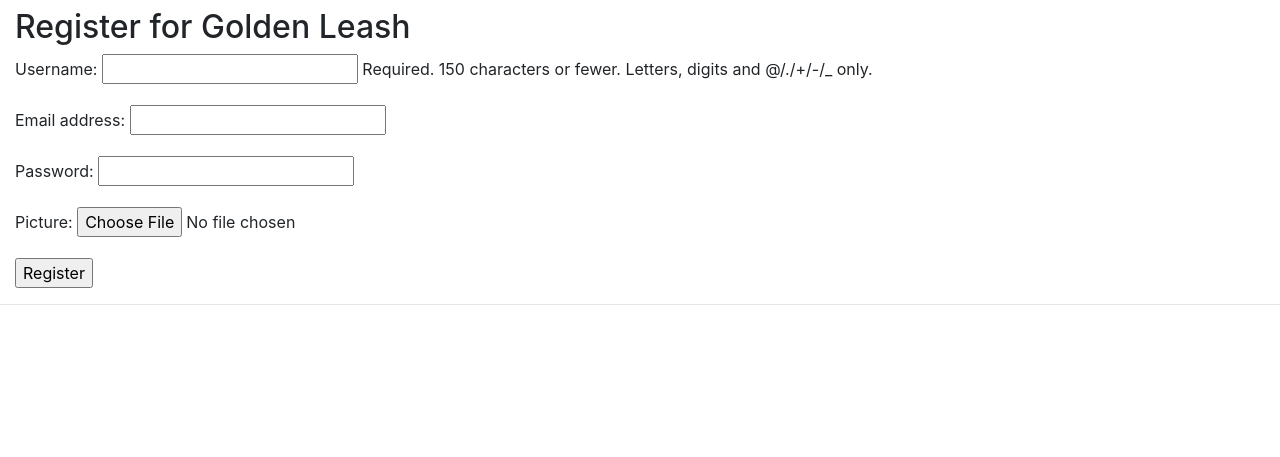
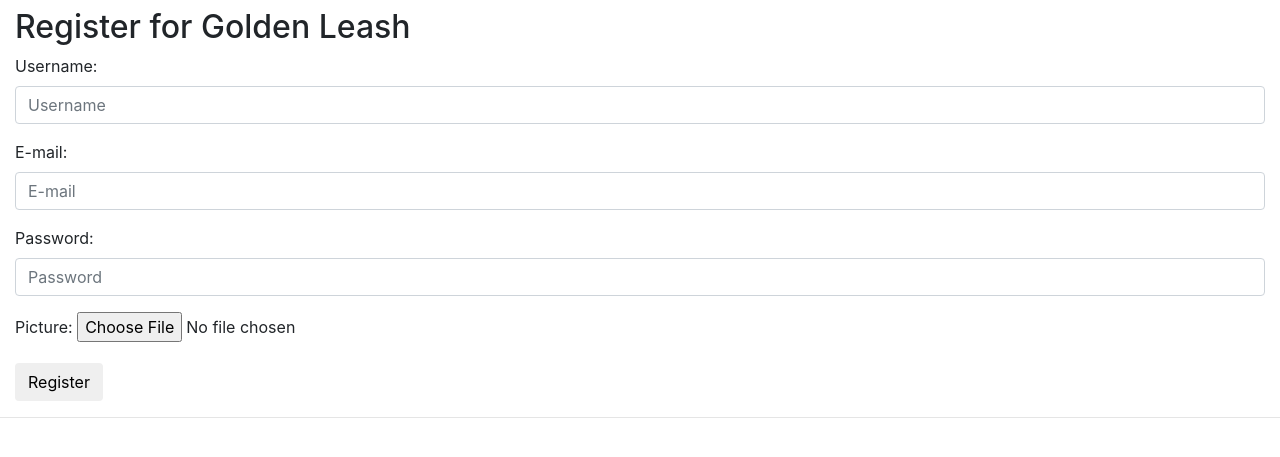
Before and after one commit to IdreesMahmood/golden_leash_project, a Django app: page /golden_leash/register/ in a window 1280 px wide. Shown: the part 144-601 px from the top of the page. Run offline with Django 3.2, Linux system fonts and the light colour scheme; some libraries are stand-ins or nearby versions.

Commit message:
Changed forms to fit css style

```diff
--- a/golden_leash/views.py
+++ b/golden_leash/views.py
@@ -42,6 +42,7 @@ def user_login(request):
     else:
         return render(request, 'golden_leash/login.html', {})
 
+
 def register(request):
     registered = False
 
--- a/templates/golden_leash/about.html
+++ b/templates/golden_leash/about.html
@@ -20,5 +20,4 @@
 			</ul>
 		</div>
 
-		<a href = "/golden_leash/">Home</a>
 {% endblock %}
--- a/templates/golden_leash/base.html
+++ b/templates/golden_leash/base.html
@@ -1,6 +1,5 @@
 <!DOCTYPE html>
 {% load staticfiles %}
-{% load static %}
 
 <html>
 	<head lang="en">
--- a/templates/golden_leash/register.html
+++ b/templates/golden_leash/register.html
@@ -11,16 +11,28 @@
 		Rango says: <strong>thank you for registering!</strong>
 		<a href="{% url 'index' %}">Return to the homepage.</a><br />
 	{% else %}
-		<form id="user_form" method="post" action="{% url 'register' %}"
-		enctype="multipart/form-data">
 
+	<form  id="user_form" method="post" action="{% url 'register' %}">
 		{% csrf_token %}
+		<div class="form-group">
+			<label for="exampleInputText1">Username:</label>
+			<input type="text" class="form-control" id = "exampleInputText1" name="username" placeholder="Username"/>
+		</div>
+		<div class="form-group">
+			<label for="exampleInputEmail1">E-mail:</label>
+			<input type="text" class="form-control" id = "exampleInputEmail1" name="email" placeholder="E-mail"/>
+		</div>
+		<div class="form-group">
+	    <label for="exampleInputPassword1">Password:</label>
+	    <input type="password" name="password" class="form-control" id="exampleInputPassword1" placeholder="Password">
+	  </div>
+		<div class="form-group">
+	    <label for="exampleInputFile">Picture:</label>
+	    <input type="file" name="picture" id="exampleInputFile">
+	  </div>
 
+		<input type="submit" class="btn btn-default" value="Register" />
 
-		{{ user_form.as_p }}
-		{{ profile_form.as_p }}
-
-		<input type="submit" name="submit" value="Register" />
 	</form>
 	{% endif %}
 {% endblock %}
```
Also changed, not shown: templates/golden_leash/login.html (+15 -7 lines).
